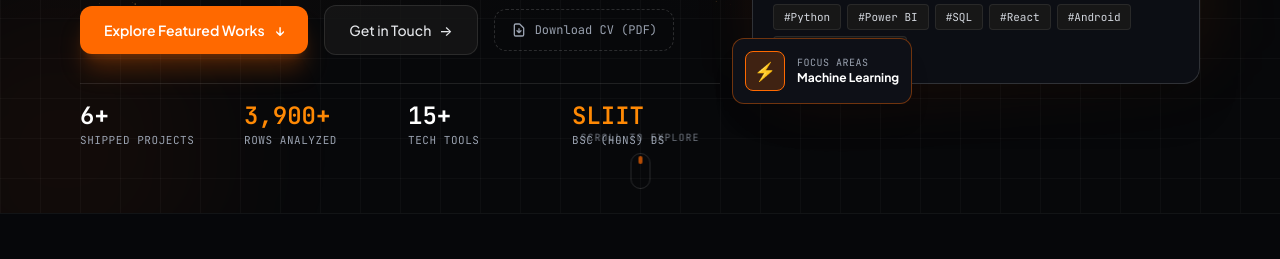
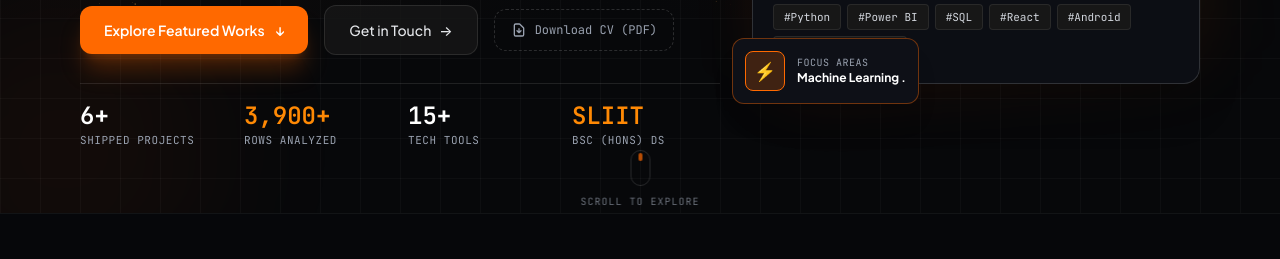
Before and after one commit to TheekshanaDilsara/my-portfolio, a Next.js app: page / in a window 1280 px wide. Shown: the part 782-1041 px from the top of the page. Built offline with nearby package versions, Linux system fonts and the light colour scheme.

Commit message:
feat: add HeroSection component for portfolio landing page

```diff
--- a/src/components/HeroSection.jsx
+++ b/src/components/HeroSection.jsx
@@ -185,7 +185,7 @@
               </div>
               <div>
                 <div className="font-mono-code text-[10px] text-gray-400 uppercase tracking-wider">Focus Areas</div>
-                <div className="text-xs font-bold text-white">Machine Learning </div>
+                <div className="text-xs font-bold text-white">Machine Learning .</div>
               </div>
             </div>
           </div>
@@ -193,13 +193,14 @@
       </div>
 
       {/* Scroll Indicator */}
-      <div className="absolute bottom-6 left-1/2 -translate-x-1/2 flex flex-col items-center gap-2 pointer-events-none opacity-70">
+      <div className="absolute bottom-2 sm:bottom-1 left-1/2 -translate-x-1/2 flex flex-col items-center gap-3 sm:gap-2 pointer-events-none opacity-70">
+        <div className="w-5 h-9 rounded-full border border-white/20 flex justify-center p-1">
+          <div className="w-1 h-2 bg-orange-500 rounded-full animate-bounce"></div>
+        </div>
         <span className="font-mono-code text-[10px] text-gray-400 uppercase tracking-widest">
           Scroll To Explore
         </span>
-        <div className="w-5 h-9 rounded-full border border-white/20 flex justify-center p-1">
-          <div className="w-1 h-2 bg-orange-500 rounded-full animate-bounce"></div>
-        </div>
+
       </div>
     </section>
   );
```
